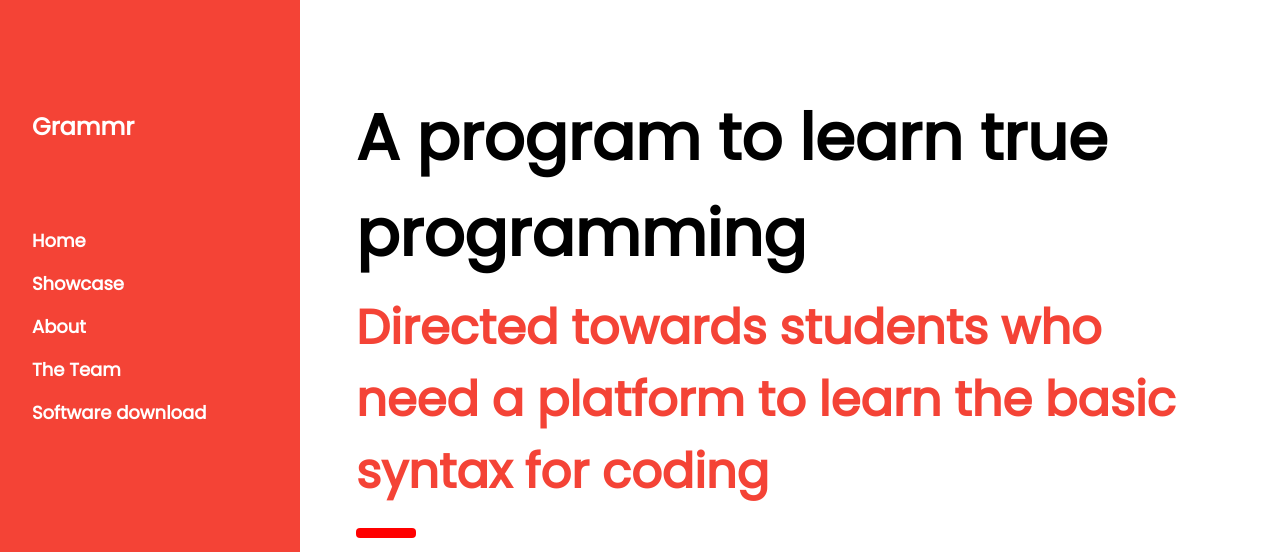
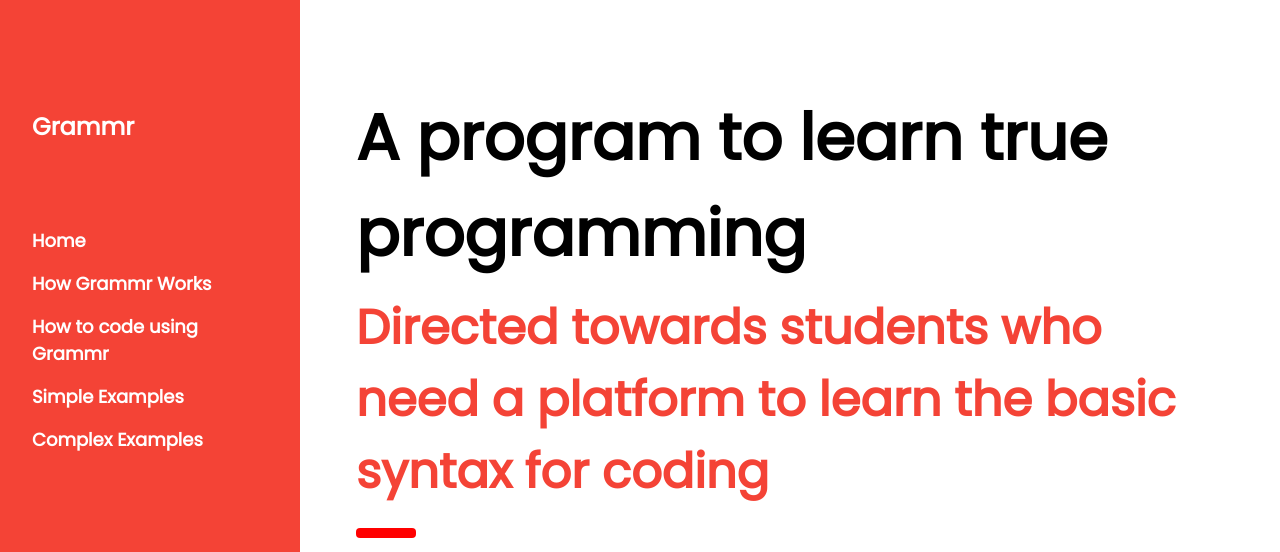
Before and after one commit to Myiles/Language-Site, a plain HTML site: page index.html in a window 1280 px wide. Shown: the top 552 px of the page. Drawn offline with nearby package versions, Linux system fonts and the light colour scheme.

Commit message:
Update index.html
reset menu

```diff
--- a/index.html
+++ b/index.html
@@ -20,11 +20,11 @@ body {font-size:16px;}
     <h3 class="w3-padding-64"><b>Grammr</b></h3>
   </div>
   <div class="w3-bar-block">
-    <a href="#" onclick="w3_close()" class="w3-bar-item w3-button w3-hover-white">Home</a>
-    <a href="#showcase" onclick="w3_close()" class="w3-bar-item w3-button w3-hover-white">Showcase</a>
-    <a href="#services" onclick="w3_close()" class="w3-bar-item w3-button w3-hover-white">About</a>
-    <a href="#designers" onclick="w3_close()" class="w3-bar-item w3-button w3-hover-white">The Team</a>
-    <a href="#packages" onclick="w3_close()" class="w3-bar-item w3-button w3-hover-white">Software download</a>
+    <a href="./index.html" onclick="w3_close()" class="w3-bar-item w3-button w3-hover-white">Home</a>
+    <a href="./works.html" onclick="w3_close()" class="w3-bar-item w3-button w3-hover-white">How Grammr Works</a>
+    <a href="./howto.html" onclick="w3_close()" class="w3-bar-item w3-button w3-hover-white">How to code using Grammr</a>
+    <a href="./simple" onclick="w3_close()" class="w3-bar-item w3-button w3-hover-white">Simple Examples</a>
+    <a href="./complex" onclick="w3_close()" class="w3-bar-item w3-button w3-hover-white">Complex Examples</a>
   </div>
 </nav>
 
```
